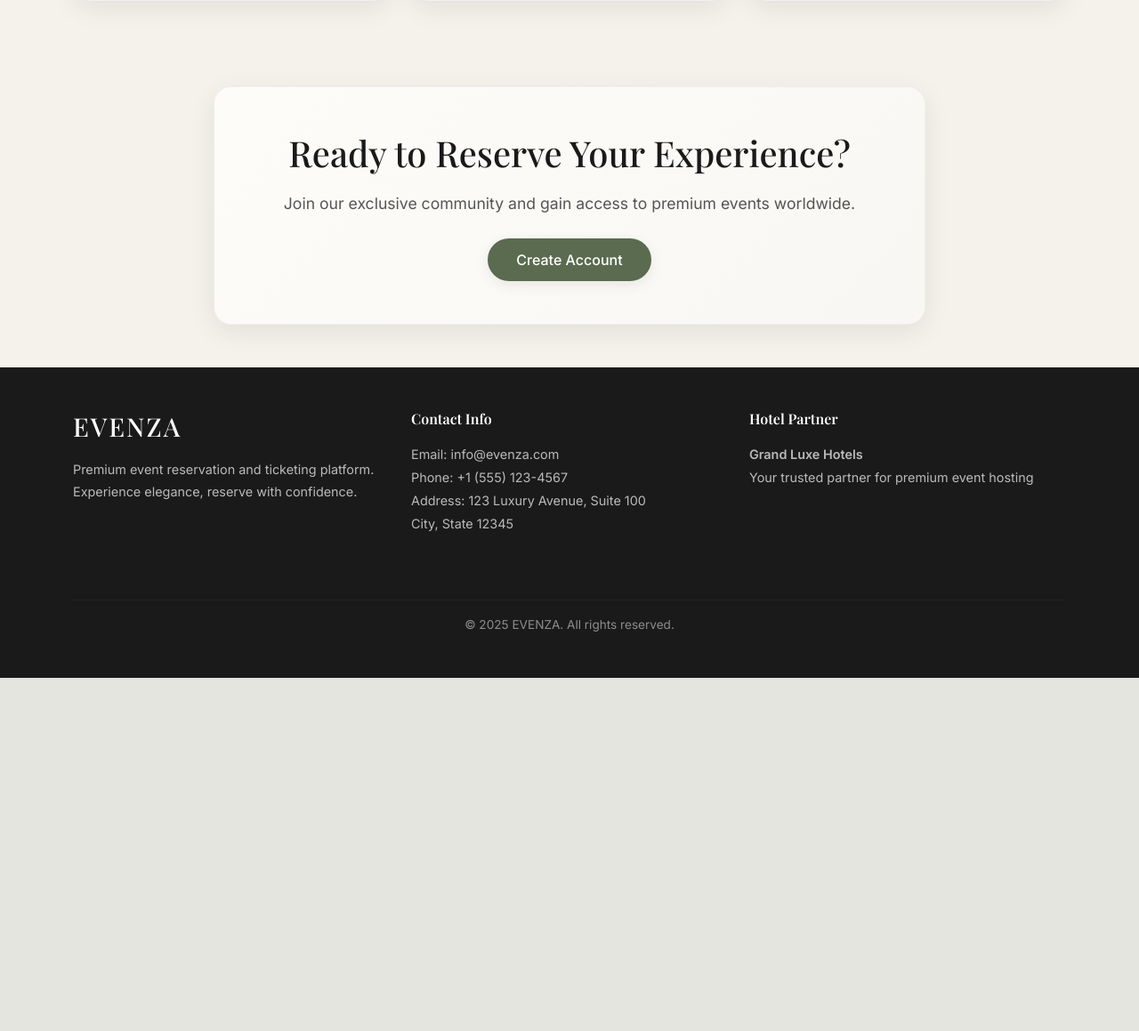
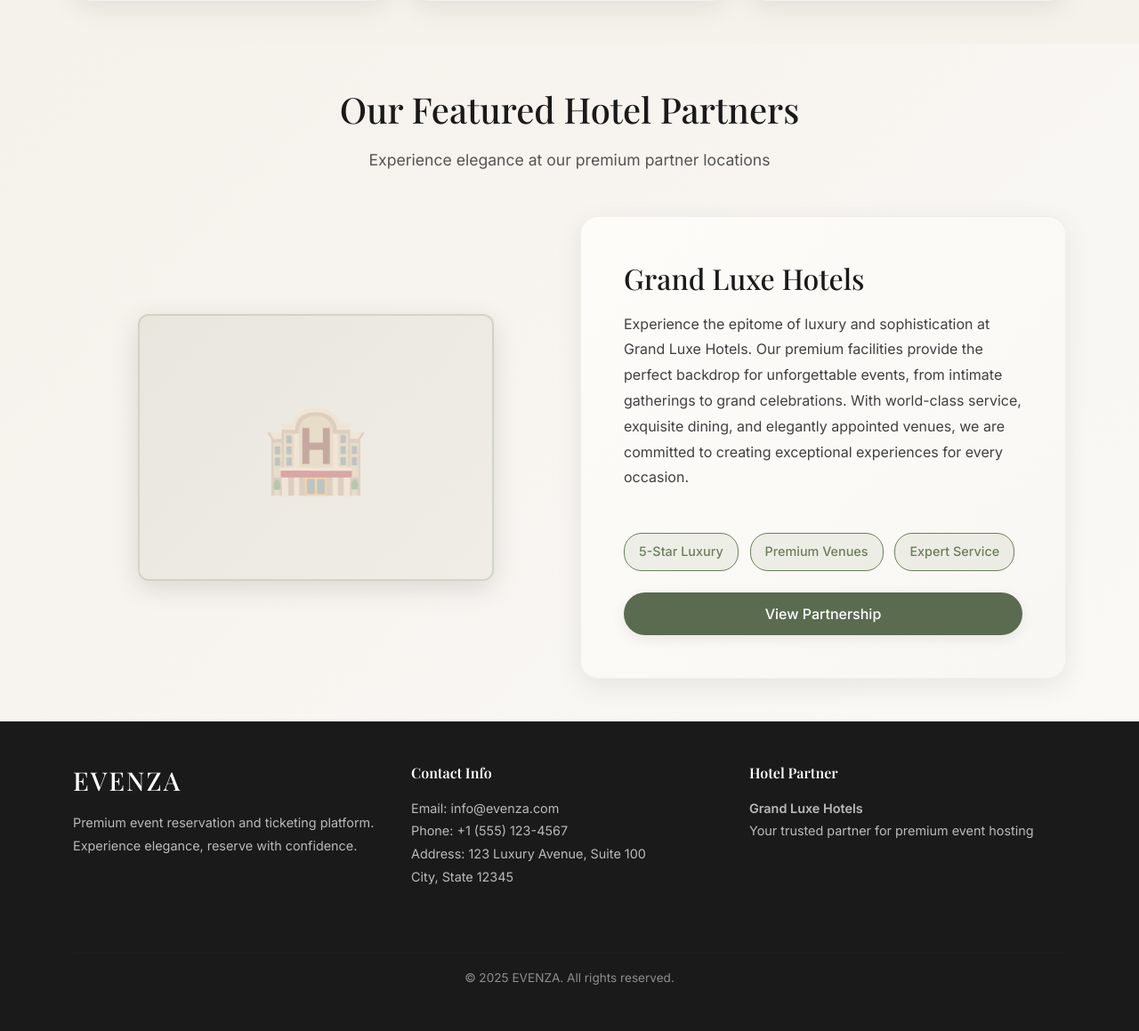
Before and after one commit to cheskasharlene/evenza, a PHP site: page / in a window 1280 px wide. Shown: the part 1583-2742 px from the top of the page at 89% size. Before the commit the page ends 2345 px from the top, so only its background shows below. Run offline with PHP 8.4, Linux system fonts and the light colour scheme; the visitor is signed in with stand-in values (Sample User, id 1).

Commit message:
home page updated

```diff
--- a/assets/css/style.css
+++ b/assets/css/style.css
@@ -321,6 +321,96 @@ h1, h2, h3, h4, h5, h6 {
     opacity: 0.8;
 }
 
+/* Hotel Partners Section Styles */
+.hotel-partners-section {
+    background: linear-gradient(135deg, var(--bg-warm-beige) 0%, var(--bg-off-white) 100%);
+}
+
+.partners-header {
+    margin-bottom: 3rem;
+}
+
+.partners-title {
+    font-size: 2.5rem;
+    color: var(--text-charcoal);
+    margin-bottom: 1rem;
+}
+
+.partners-subtitle {
+    font-size: 1.1rem;
+    color: var(--text-dark-gray);
+    opacity: 0.8;
+}
+
+.hotel-image-container {
+    display: flex;
+    justify-content: center;
+    align-items: center;
+}
+
+.hotel-image-placeholder {
+    width: 100%;
+    max-width: 400px;
+    aspect-ratio: 4 / 3;
+    background: linear-gradient(135deg, rgba(107, 127, 90, 0.1) 0%, rgba(184, 160, 130, 0.1) 100%);
+    border-radius: 12px;
+    border: 2px solid rgba(107, 127, 90, 0.2);
+    display: flex;
+    align-items: center;
+    justify-content: center;
+    overflow: hidden;
+    box-shadow: 0 8px 30px var(--shadow-medium);
+    transition: all 0.3s ease;
+}
+
+.hotel-image-placeholder:hover {
+    box-shadow: 0 12px 40px rgba(107, 127, 90, 0.15);
+    border-color: var(--accent-olive);
+}
+
+.hotel-image-icon {
+    font-size: 6rem;
+    opacity: 0.3;
+}
+
+.hotel-card {
+    background: linear-gradient(135deg, var(--card-cream) 0%, #F9F7F3 100%);
+    height: 100%;
+    display: flex;
+    flex-direction: column;
+}
+
+.hotel-name {
+    font-size: 2rem;
+    color: var(--text-charcoal);
+    margin-bottom: 1.5rem;
+}
+
+.hotel-description {
+    font-size: 1rem;
+    color: var(--text-dark-gray);
+    line-height: 1.8;
+    opacity: 0.9;
+}
+
+.hotel-highlights {
+    display: flex;
+    flex-wrap: wrap;
+    gap: 0.8rem;
+    margin: 1.5rem 0;
+}
+
+.highlight-badge {
+    display: inline-block;
+    background-color: rgba(107, 127, 90, 0.1);
+    color: var(--accent-olive);
+    padding: 0.5rem 1rem;
+    border-radius: 20px;
+    font-size: 0.9rem;
+    font-weight: 500;
+    border: 1px solid var(--accent-olive);
+}
+
 .luxury-footer {
     background-color: var(--text-charcoal);
     color: rgba(255, 255, 255, 0.8);
--- a/index.php
+++ b/index.php
@@ -85,7 +85,8 @@
                             <h3 class="event-title">Gala Evening</h3>
                             <p class="event-date">December 15, 2024</p>
                             <p class="event-description">An elegant evening of fine dining and entertainment in an exclusive setting.</p>
-                            <a href="#" class="btn btn-sm btn-primary-luxury mt-3">Reserve Now</a>
+                            <?php $link = isset($_SESSION['user_id']) ? 'reservation.php?eventId=1' : 'login.php?redirect=' . urlencode('reservation.php?eventId=1'); ?>
+                            <a href="<?php echo $link; ?>" class="btn btn-sm btn-primary-luxury mt-3">Reserve Now</a>
                         </div>
                     </div>
                 </div>
@@ -100,7 +101,8 @@
                             <h3 class="event-title">Wine Tasting</h3>
                             <p class="event-date">December 20, 2024</p>
                             <p class="event-description">Discover rare vintages in an intimate tasting experience.</p>
-                            <a href="#" class="btn btn-sm btn-primary-luxury mt-3">Reserve Now</a>
+                            <?php $link = isset($_SESSION['user_id']) ? 'reservation.php?eventId=2' : 'login.php?redirect=' . urlencode('reservation.php?eventId=2'); ?>
+                            <a href="<?php echo $link; ?>" class="btn btn-sm btn-primary-luxury mt-3">Reserve Now</a>
                         </div>
                     </div>
                 </div>
@@ -115,7 +117,8 @@
                             <h3 class="event-title">Art Exhibition</h3>
                             <p class="event-date">January 5, 2025</p>
                             <p class="event-description">Private viewing of contemporary masterpieces.</p>
-                            <a href="#" class="btn btn-sm btn-primary-luxury mt-3">Reserve Now</a>
+                            <?php $link = isset($_SESSION['user_id']) ? 'reservation.php?eventId=3' : 'login.php?redirect=' . urlencode('reservation.php?eventId=3'); ?>
+                            <a href="<?php echo $link; ?>" class="btn btn-sm btn-primary-luxury mt-3">Reserve Now</a>
                         </div>
                     </div>
                 </div>
@@ -123,6 +126,9 @@
         </div>
     </div>
 
+    <!-- Call to Action / Hotel Partners Section -->
+    <?php if (!isset($_SESSION['user_id'])): ?>
+    <!-- Logged Out: Show CTA to Create Account -->
     <div class="cta-section py-5">
         <div class="container">
             <div class="luxury-card cta-card text-center p-5">
@@ -132,6 +138,42 @@
             </div>
         </div>
     </div>
+    <?php else: ?>
+    <!-- Logged In: Show Hotel Partners Section -->
+    <div class="hotel-partners-section py-5">
+        <div class="container">
+            <div class="partners-header text-center mb-5">
+                <h2 class="partners-title">Our Featured Hotel Partners</h2>
+                <p class="partners-subtitle">Experience elegance at our premium partner locations</p>
+            </div>
+
+            <div class="row align-items-center">
+                <div class="col-md-6 mb-4 mb-md-0">
+                    <div class="hotel-image-container">
+                        <div class="hotel-image-placeholder">
+                            <div class="hotel-image-icon">🏨</div>
+                        </div>
+                    </div>
+                </div>
+
+                <div class="col-md-6">
+                    <div class="luxury-card hotel-card p-5">
+                        <h3 class="hotel-name mb-3">Grand Luxe Hotels</h3>
+                        <p class="hotel-description mb-4">
+                            Experience the epitome of luxury and sophistication at Grand Luxe Hotels. Our premium facilities provide the perfect backdrop for unforgettable events, from intimate gatherings to grand celebrations. With world-class service, exquisite dining, and elegantly appointed venues, we are committed to creating exceptional experiences for every occasion.
+                        </p>
+                        <div class="hotel-highlights mb-4">
+                            <span class="highlight-badge">5-Star Luxury</span>
+                            <span class="highlight-badge">Premium Venues</span>
+                            <span class="highlight-badge">Expert Service</span>
+                        </div>
+                        <a href="#" class="btn btn-primary-luxury btn-lg">View Partnership</a>
+                    </div>
+                </div>
+            </div>
+        </div>
+    </div>
+    <?php endif; ?>
 
     <div class="luxury-footer py-5">
         <div class="container">
```
Also changed, not shown: login.php (+24 -4 lines).
